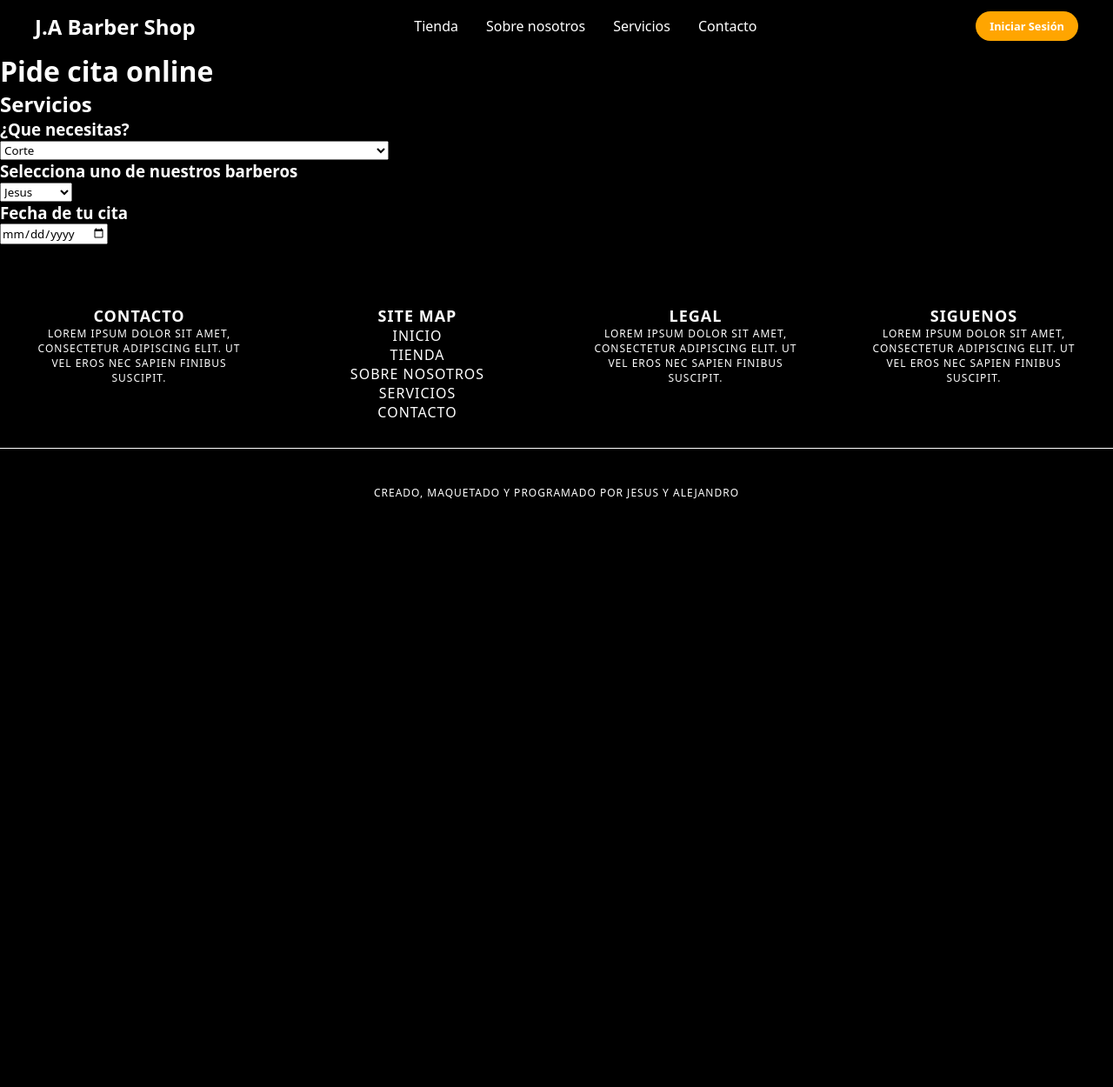
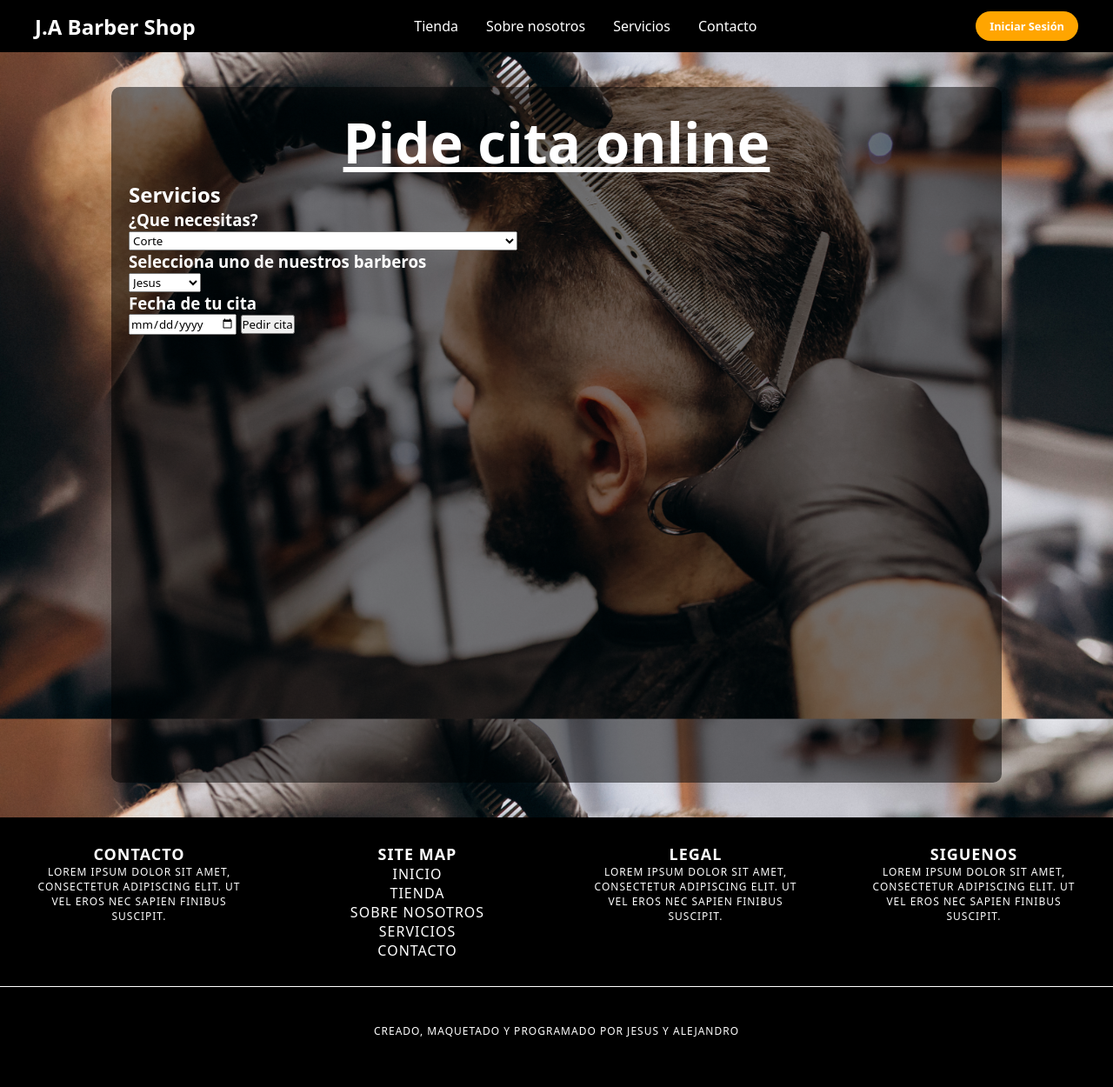
Before and after one commit to JesusUcam/TFC, a PHP site: page /pedirCita.php in a window 1280 px wide. Shown: the whole page at 87% size. Before the commit the page ends 574 px from the top, so only its background shows below. Run offline with PHP 8.4, Linux system fonts and the light colour scheme.

Commit message:
Mejoras css + crear pedir cita

```diff
--- a/CSS/footer.css
+++ b/CSS/footer.css
@@ -19,12 +19,12 @@ footer{
 
 }
 
-.container {
+footer .container {
     display: flex;
     justify-content: space-between;
 }
 
-.column {
+footer .column {
     width: 30%; /* Ancho de cada columna */
     padding: 20px;
     margin: 10px;
--- /dev/null
+++ b/CSS/header.css
@@ -0,0 +1,3 @@
+header{
+    background-color: black;
+}
--- a/CSS/pideCita.css
+++ b/CSS/pideCita.css
@@ -1,6 +1,28 @@
+
+body {
+    background-image: url(../media/Background4.jpg);
+    height: 100vh;
+    background-size: cover;
+    background-position: center;
+}
+
+
+main{
+    height: 100vh;
+    background-color: rgba(0, 0, 0, 0.5);
+    width: 80%;
+    margin: 0 auto;
+    padding: 20px;
+    border-radius: 10px;
+    margin-top: 5vh;
+
+}
+
 h1{
-
+    text-align: center;
+    font-size: 4rem;
     color:white;
+    text-decoration: underline;
 }
 h2 {
     color: white;
--- a/pedirCita.php
+++ b/pedirCita.php
@@ -45,7 +45,7 @@
         <h3>Fecha de tu cita</h3>
         <input type="date" name="fecha" id="fecha">
 
-
+        <button>Pedir cita</button>
     </main>
 
     <footer>
--- a/vista/header.php
+++ b/vista/header.php
@@ -1,3 +1,4 @@
+<link rel="stylesheet" href="CSS/header.css">
 <header>
     <div class="navbar">
         <div class="logo"><a href="index.php">J.A Barber Shop</a></div>
```
Also changed, not shown: CSS/contact.css (+55 -46 lines), contacto.php (+2 -24 lines), media/BackGround4.jpg (added).
